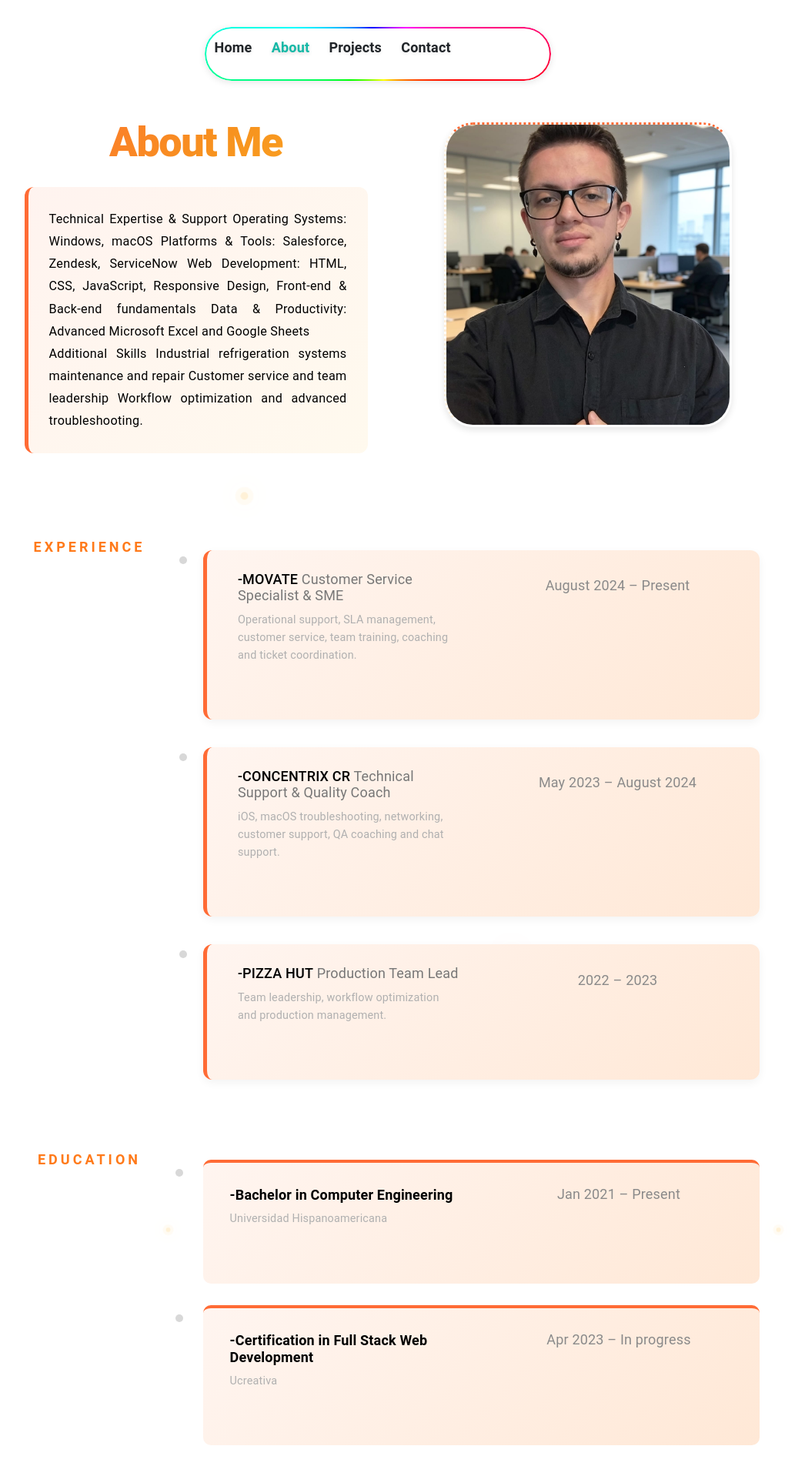
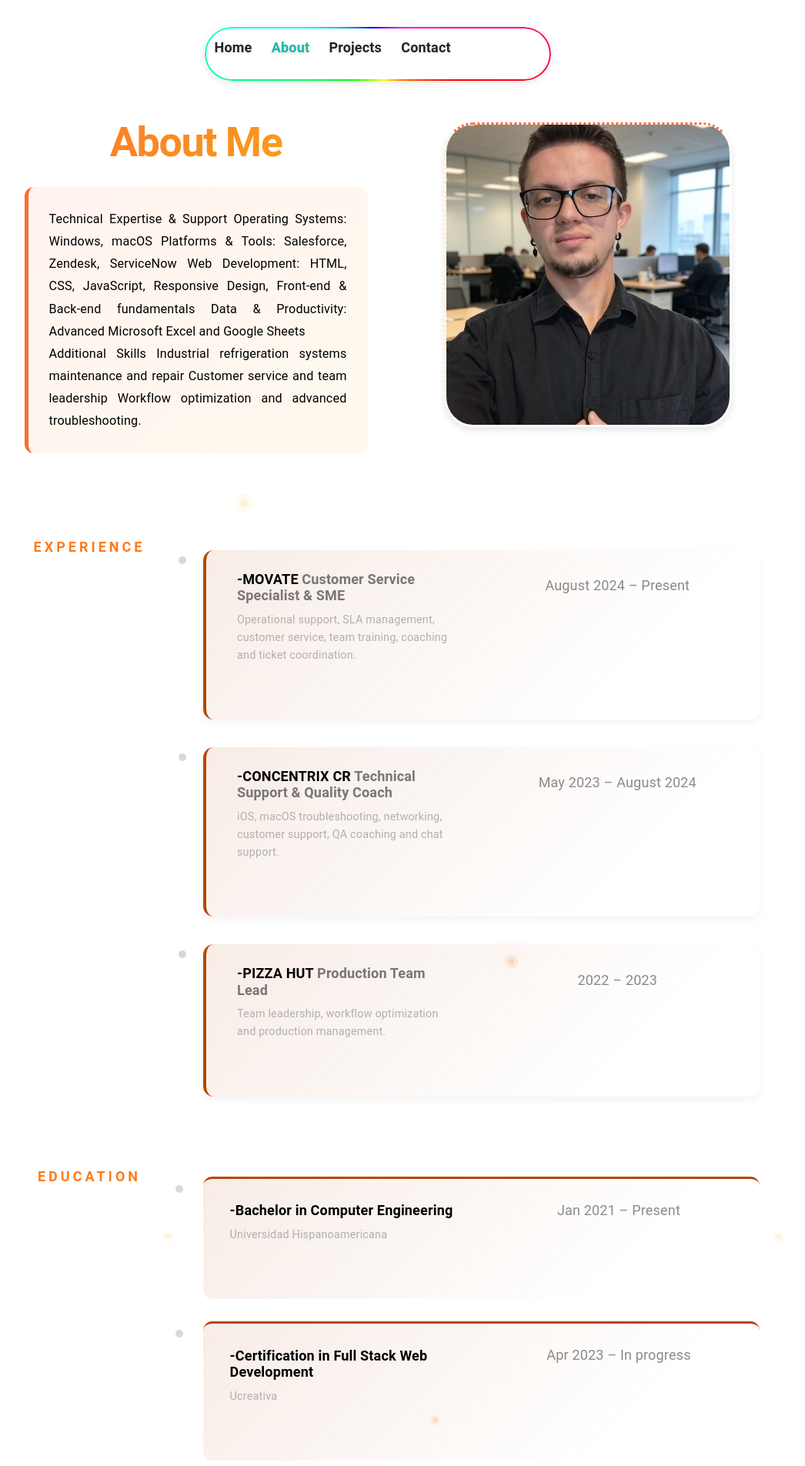
Before and after one commit to sebastiannavarropiedra-hash/nextjs-portfolio, a Next.js app: page /Aboutme in a window 1280 px wide. Shown: the top 1905 px of the page at 77% size, without its empty margins (149-1195 px from the left). Built offline with nearby package versions, Linux system fonts and the light colour scheme.

Commit message:
refactor: update Navbar dark mode logic and improve CSS styles for Aboutme section

```diff
--- a/app/Components/Navbar.jsx
+++ b/app/Components/Navbar.jsx
@@ -5,19 +5,14 @@ import Link from "next/link";
 import "../Styles/Navbar.css";
 
 export default function Navbar({ active }) {
-  const [darkMode, setDarkMode] = useState(false);
+  const [darkMode, setDarkMode] = useState(null);
 
   useEffect(() => {
-    if (typeof window === "undefined") return;
-
-    const savedTheme = localStorage.getItem("theme");
-    const enabled = savedTheme === "dark";
-    setDarkMode(enabled);
-    document.documentElement.classList.toggle("dark-mode", enabled);
+    setDarkMode(localStorage.getItem("theme") === "dark");
   }, []);
 
   useEffect(() => {
-    if (typeof window === "undefined") return;
+    if (darkMode === null) return;
 
     document.documentElement.classList.toggle("dark-mode", darkMode);
     localStorage.setItem("theme", darkMode ? "dark" : "light");
@@ -41,7 +36,7 @@ export default function Navbar({ active }) {
               <Link href="/contact"><i className="fa-solid fa-envelope" aria-hidden="true"></i>Contact</Link>
             </li>
             <li className="theme-toggle">
-              <button type="button" className="btn" onClick={() => setDarkMode(!darkMode)}>
+              <button type="button" className="btn" onClick={() => setDarkMode((enabled) => !enabled)}>
                 {darkMode ? <i className="fa-solid fa-sun" aria-hidden="true"></i> : <i className="fa-solid fa-moon" aria-hidden="true"></i>}
               </button>
             </li>
--- a/app/Styles/AboutmeContent.css
+++ b/app/Styles/AboutmeContent.css
@@ -26,7 +26,7 @@
     -webkit-background-clip: text;
     -webkit-text-fill-color: transparent;
     background-clip: text;
-    font-weight: 900;
+    font-weight: 700;
     letter-spacing: -1.5px;
     animation: gradientFlowAbout 6s ease infinite;
 }
@@ -153,9 +153,13 @@
     text-align: left;
     font-size: 1rem;
     color: var(--experience-left-h3-color);
-    font-weight: 500;
+    font-weight: 700;
 
 
+}
+
+.experience-left h3 span {
+    font-weight: inherit;
 }
 
 .experience-left:hover h3 {
@@ -252,14 +256,18 @@
     text-align: left;
     font-size: 1rem;
 
-    font-weight: 500;
+    font-weight: 700;
 
 }
 
 .education-item h3 {
     color: var(--education-h3-color);
-    font-weight: 500;
+    font-weight: 700;
     margin: 0.5rem 0;
+}
+
+.education-item h3 strong {
+    font-weight: inherit;
 }
 
 .education-left:hover h3 {
--- a/app/Styles/user.css
+++ b/app/Styles/user.css
@@ -1,162 +1,152 @@
+:root {
+  --user-accent: #b54708;
+  --user-accent-soft: rgba(181, 71, 8, 0.1);
+  --user-heading: var(--title-color, #1f2937);
+  --user-copy: var(--text, #555);
+  --user-surface: var(--bg, #fff);
+}
+
+.dark-mode {
+  --user-accent: #ff9a5c;
+  --user-accent-soft: rgba(255, 154, 92, 0.12);
+}
+
 .AboutmeDescription {
   white-space: pre-line;
-  line-height: 1.8;
-  color: #2d3436;
+  color: var(--user-copy);
   font-size: 1.05rem;
-  background: linear-gradient(135deg, rgba(255, 107, 53, 0.08), rgba(255, 184, 39, 0.08));
+  line-height: 1.75;
+  letter-spacing: 0.01em;
+  background: linear-gradient(135deg, var(--user-accent-soft), transparent 75%);
   padding: 1.5rem;
-  border-radius: 12px;
-  border-left: 5px solid #ff6b35;
-  letter-spacing: 0.3px;
-  transition: all 0.3s ease;
+  border-radius: 0.75rem;
+  border-left: 4px solid var(--user-accent);
+  transition: transform 0.2s ease, box-shadow 0.2s ease;
 }
 
 .AboutmeDescription:hover {
-  transform: translateX(8px);
-  box-shadow: 0 8px 20px rgba(255, 107, 53, 0.15);
-  border-left-color: #f7931e;
+  transform: translateY(-2px);
+  box-shadow: 0 8px 20px rgba(0, 0, 0, 0.08);
 }
 
-/* User Info Styling */
 .user-title {
-  background: linear-gradient(135deg, #ff6b35, #f7931e, #ffb627);
-  -webkit-background-clip: text;
-  -webkit-text-fill-color: transparent;
-  background-clip: text;
+  color: var(--user-heading);
   font-size: 2.5rem;
-  font-weight: 800;
-  letter-spacing: -1px;
-  text-shadow: 0 4px 15px rgba(255, 107, 53, 0.2);
+  font-weight: 750;
+  letter-spacing: -0.04em;
 }
 
 .user-name {
-  background: linear-gradient(90deg, #ff8c42, #ffb627);
-  -webkit-background-clip: text;
-  -webkit-text-fill-color: transparent;
-  background-clip: text;
-  font-size: 2rem;
+  color: var(--user-accent);
+  font-size: 1.75rem;
   font-weight: 700;
   margin: 0.5rem 0;
 }
 
 .user-description {
-  color: #555;
-  font-size: 1.1rem;
-  line-height: 1.7;
   max-width: 800px;
-  margin: 1.5rem 0;
-  position: relative;
-  padding-left: 1rem;
+  margin: 1.25rem 0;
+  color: var(--user-copy);
+  font-size: 1.05rem;
+  line-height: 1.75;
 }
 
-.user-description::before {
-  content: '✨';
-  position: absolute;
-  left: -1.5rem;
-  opacity: 0.6;
-}
-
-/* Experience Section */
 .experience-item {
-  background: linear-gradient(135deg, #fff5f0, #ffe8d6);
+  background: linear-gradient(135deg, var(--user-accent-soft), transparent 75%);
   padding: 1.5rem;
   margin: 1rem 0;
-  border-radius: 12px;
-  border-left: 5px solid #ff6b35;
-  transition: all 0.3s ease;
+  border-radius: 0.75rem;
+  border-left: 4px solid var(--user-accent);
   box-shadow: 0 4px 12px rgba(0, 0, 0, 0.05);
+  transition: transform 0.2s ease, box-shadow 0.2s ease;
 }
 
 .experience-item:hover {
-  transform: translateY(-5px);
-  box-shadow: 0 12px 24px rgba(255, 107, 53, 0.2);
-  border-left-color: #f7931e;
+  transform: translateY(-3px);
+  box-shadow: 0 10px 22px rgba(0, 0, 0, 0.1);
 }
 
 .experience-title {
-  color: #ff6b35;
+  color: var(--user-heading);
   font-size: 1.3rem;
   font-weight: 700;
   margin-bottom: 0.5rem;
 }
 
+.experience-company,
+.education-degree {
+  color: var(--user-accent);
+  font-weight: 650;
+}
+
 .experience-company {
-  color: #f7931e;
   font-size: 1rem;
-  font-weight: 600;
   margin-bottom: 0.3rem;
 }
 
 .experience-duration {
-  color: #999;
+  color: var(--user-copy);
   font-size: 0.95rem;
-  font-style: italic;
   margin-bottom: 0.8rem;
 }
 
 .experience-skills {
-  background: rgba(255, 107, 53, 0.1);
-  color: #333;
+  background: var(--user-accent-soft);
+  color: var(--user-copy);
   padding: 0.8rem;
-  border-radius: 8px;
+  border-radius: 0.5rem;
   font-size: 0.95rem;
   line-height: 1.6;
 }
 
-/* Education Section */
 .education-item {
-  background: linear-gradient(135deg, #fff5f0, #ffe8d6);
+  background: linear-gradient(135deg, var(--user-accent-soft), transparent 75%);
   padding: 1.2rem;
   margin: 0.8rem 0;
-  border-radius: 10px;
-  border-top: 4px solid #ff6b35;
-  transition: all 0.3s ease;
+  border-radius: 0.65rem;
+  border-top: 3px solid var(--user-accent);
+  transition: transform 0.2s ease, box-shadow 0.2s ease;
 }
 
 .education-item:hover {
-  transform: scale(1.02);
-  box-shadow: 0 10px 22px rgba(255, 107, 53, 0.15);
+  transform: translateY(-2px);
+  box-shadow: 0 8px 20px rgba(0, 0, 0, 0.08);
 }
 
 .education-degree {
-  color: #ff6b35;
   font-size: 1.1rem;
-  font-weight: 700;
   margin-bottom: 0.3rem;
 }
 
 .education-institution {
-  color: #666;
+  color: var(--user-copy);
   font-size: 0.95rem;
   font-weight: 500;
 }
 
-/* Skills Tags */
 .skill-tag {
   display: inline-block;
-  background: linear-gradient(135deg, #ff6b35, #f7931e);
-  color: white;
+  background: #b54708;
+  color: #fff;
   padding: 0.5rem 1rem;
   margin: 0.3rem;
-  border-radius: 20px;
+  border-radius: 999px;
   font-size: 0.85rem;
   font-weight: 600;
-  box-shadow: 0 4px 12px rgba(255, 107, 53, 0.3);
-  transition: all 0.3s ease;
+  transition: transform 0.2s ease, box-shadow 0.2s ease;
 }
 
 .skill-tag:hover {
   transform: translateY(-2px);
-  box-shadow: 0 6px 18px rgba(255, 107, 53, 0.4);
+  box-shadow: 0 5px 14px var(--user-accent-soft);
 }
 
-/* Section Headings */
 .section-heading {
   position: relative;
-  color: #2d3436;
+  color: var(--user-heading);
   font-size: 1.8rem;
-  font-weight: 800;
-  margin: 2rem 0 1.5rem 0;
+  font-weight: 750;
+  margin: 2rem 0 1.5rem;
   padding-bottom: 0.8rem;
 }
 
@@ -165,8 +155,8 @@
   position: absolute;
   bottom: 0;
   left: 0;
-  width: 60px;
-  height: 4px;
-  background: linear-gradient(90deg, #ff6b35, #f7931e, #ffb627);
+  width: 3.75rem;
+  height: 3px;
+  background: var(--user-accent);
   border-radius: 2px;
 }
```
